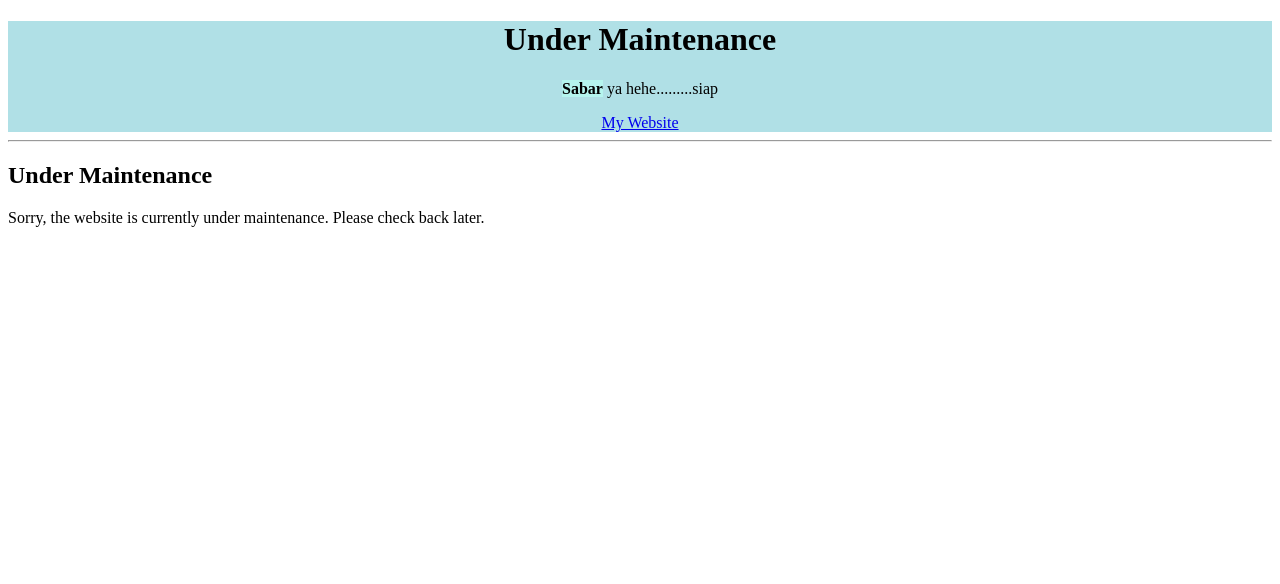
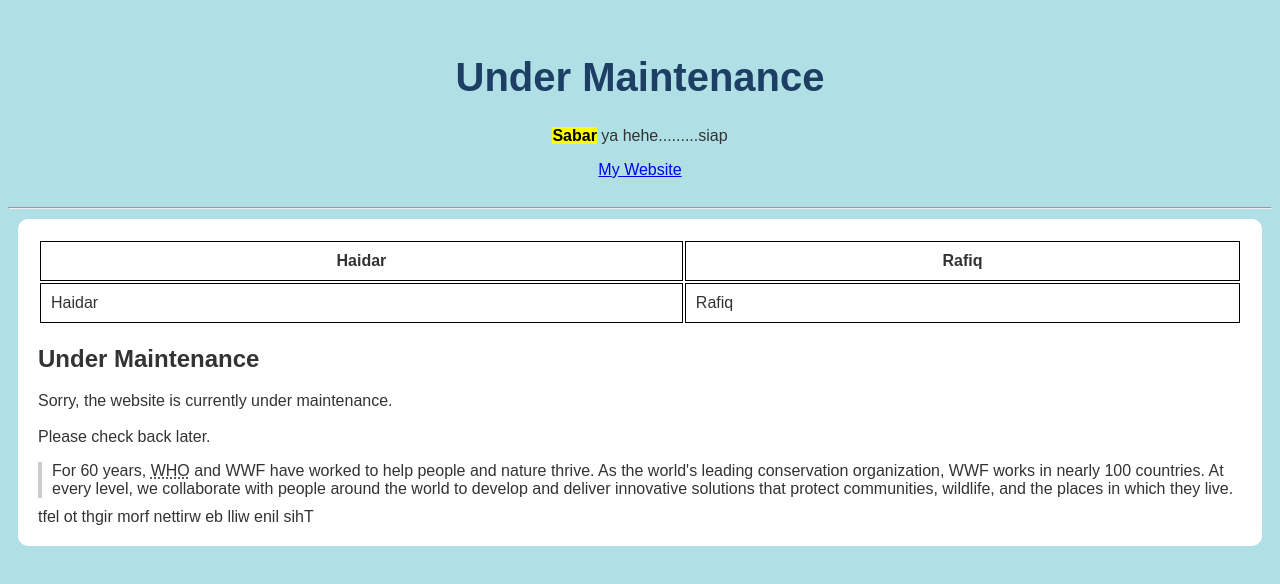
Before and after one commit to haidar394/portofolio, a plain HTML site: page index.html in a window 1280 px wide. Drawn offline with Linux system fonts and the light colour scheme.

Commit message:
update learn

```diff
--- a/index.html
+++ b/index.html
@@ -4,17 +4,73 @@
     <meta charset="UTF-8">
     <meta name="viewport" content="width=device-width, initial-scale=1.0">
     <title>Haidar</title>
+    <link rel="icon" href="./Assets/ico/Logo.ico" type="image/x-icon">
 </head>
+<style>
+    body {
+        background-color: rgb(176, 224, 230);
+        color: #333;
+        font-family: Arial, sans-serif;
+    }
+    .Header {
+        padding: 20px;
+        text-align: center;
+    }
+    h1 {
+        color: #1c3f63;
+        font-size: 2.5em;
+
+    }
+    .Content {
+        margin: 10px;
+        padding: 20px;
+        border-radius: 10px;
+        background-color: rgb(255, 255, 255);
+    }
+    .table {
+        width: 100%;
+    }
+    th, td {
+        padding: 10px;
+        border: 1px solid #000000;
+    }
+    blockquote {
+        border-left: 4px solid #ccc;
+        margin: 10px 0;
+        padding-left: 10px;
+    }
+</style>
+
 <body>
-    <div class="Header" style="background-color:powderblue;" align="center">
+    <div class="Header">
         <h1>Under Maintenance</h1>
-        <p><b><mark style="background-color:rgb(181, 245, 238);">Sabar</mark></b> ya hehe.........siap</p>
-        <a href="https://haidarrafiq.my.id">My Website</a>
+        <p><b><mark>Sabar</mark></b> ya hehe.........siap</p>
+        <a href="https://haidarrafiq.my.id" target="_blank">My Website</a>
     </div>
+
     <hr>
+
     <div class="Content">
+        <table class="table">
+            <tr>
+                <th>Haidar</th>
+                <th>Rafiq</th>
+            </tr>
+            <tr>
+                <td>Haidar</td>
+                <td>Rafiq</td>
+            </tr>
+        </table>
         <h2>Under Maintenance</h2>
-        <p>Sorry, the website is currently under maintenance. Please check back later.</p>
+        <p>Sorry, the website is currently under maintenance. <br><br>Please check back later.</p>
+
+    <blockquote cite="http://www.worldwildlife.org/who/index.html">
+        For 60 years, <abbr title="World Health Organization">WHO</abbr> and WWF have worked to help people and nature thrive. As the world's leading conservation organization, WWF works in nearly 100 countries. At every level, we collaborate with people around the world to develop and deliver innovative solutions that protect communities, wildlife, and the places in which they live.
+    </blockquote>
+
+    <bdo dir="rtl">This line will be written from right to left</bdo>
+
+
     </div>
 </body>
 </html>
```
Also changed, not shown: Assets/ico/Logo.ico (added), style.css (deleted).
